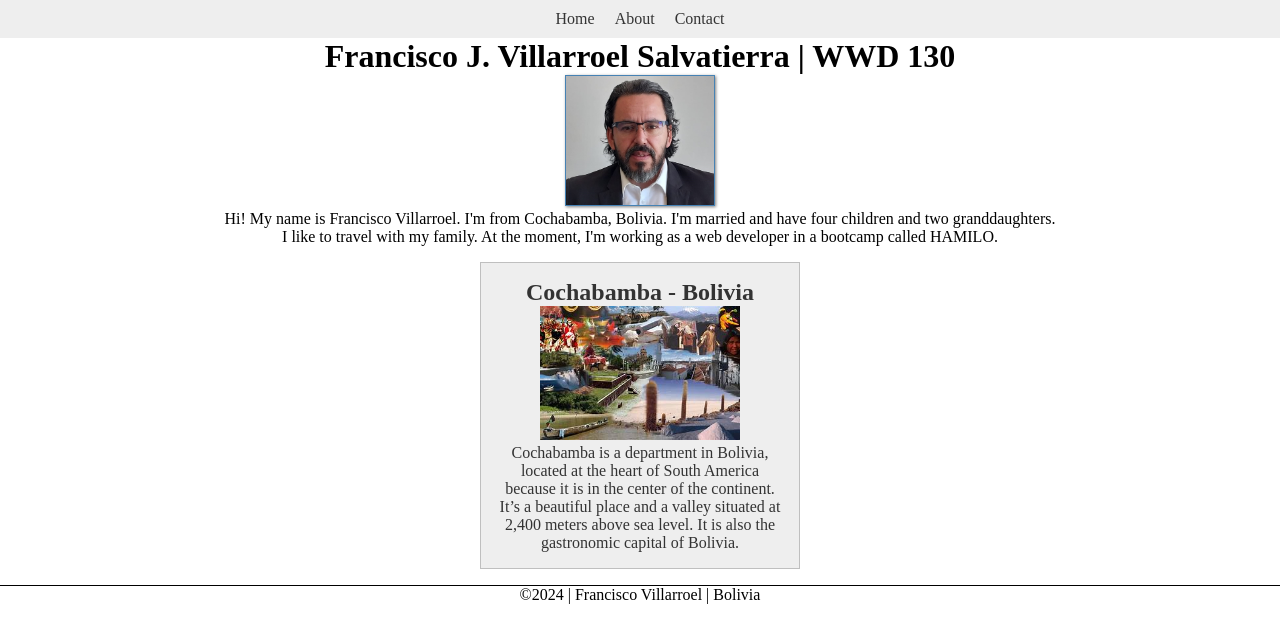
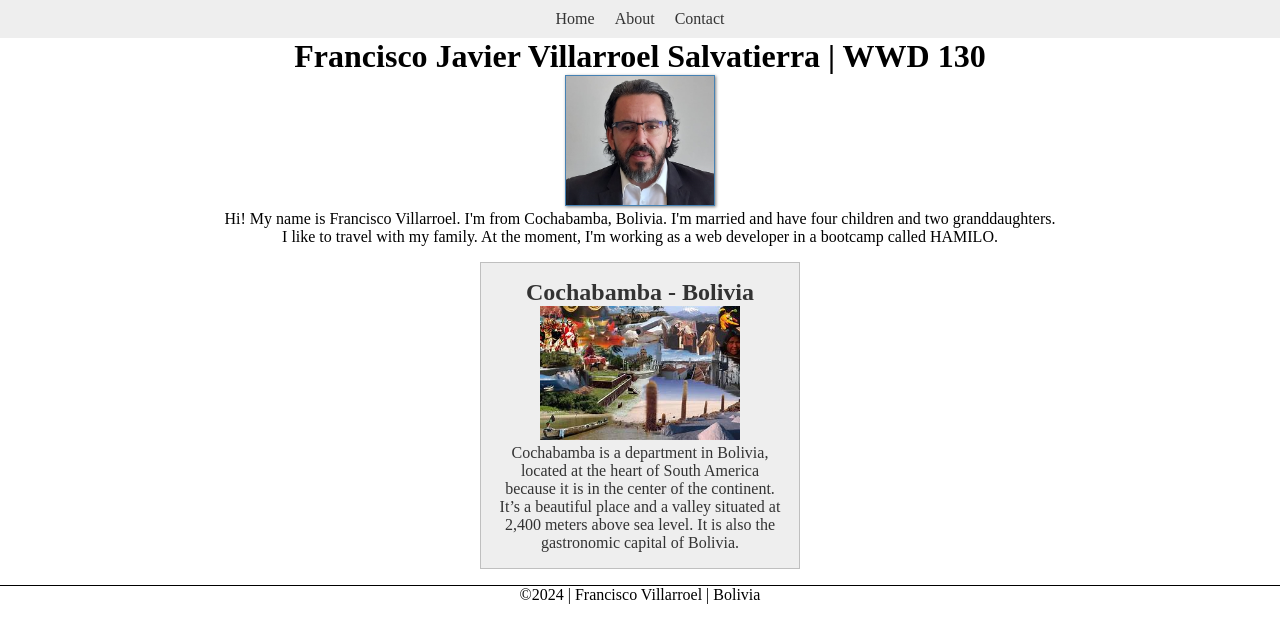
Before and after one commit to franjavi8776/wdd130, a plain HTML site: page index.html in a window 1280 px wide. Drawn offline with Linux system fonts and the light colour scheme.

Commit message:
Update 2 index.html

```diff
--- a/index.html
+++ b/index.html
@@ -3,7 +3,7 @@
   <head>
     <meta charset="utf-8">
     <meta name="viewport" content="width=device-width, initial-scale=1.0">
-    <title>Francisco J. Villarroel Salvatierra | WWD 130</title>
+    <title>Francisco Javier Villarroel Salvatierra | WWD 130</title>
     <meta
       name="description"
       content="Francisco Villarroel, wdd130, my first blog"
@@ -21,7 +21,7 @@
       </nav>
     </header>
     <main>
-      <h1>Francisco J. Villarroel Salvatierra | WWD 130</h1>
+      <h1>Francisco Javier Villarroel Salvatierra | WWD 130</h1>
       <img src="images/profile.jpg" alt="Hi, my name is Francisco Villarroel">
       <p>
         Hi! My name is Francisco Villarroel. I'm from Cochabamba, Bolivia. I'm
```
